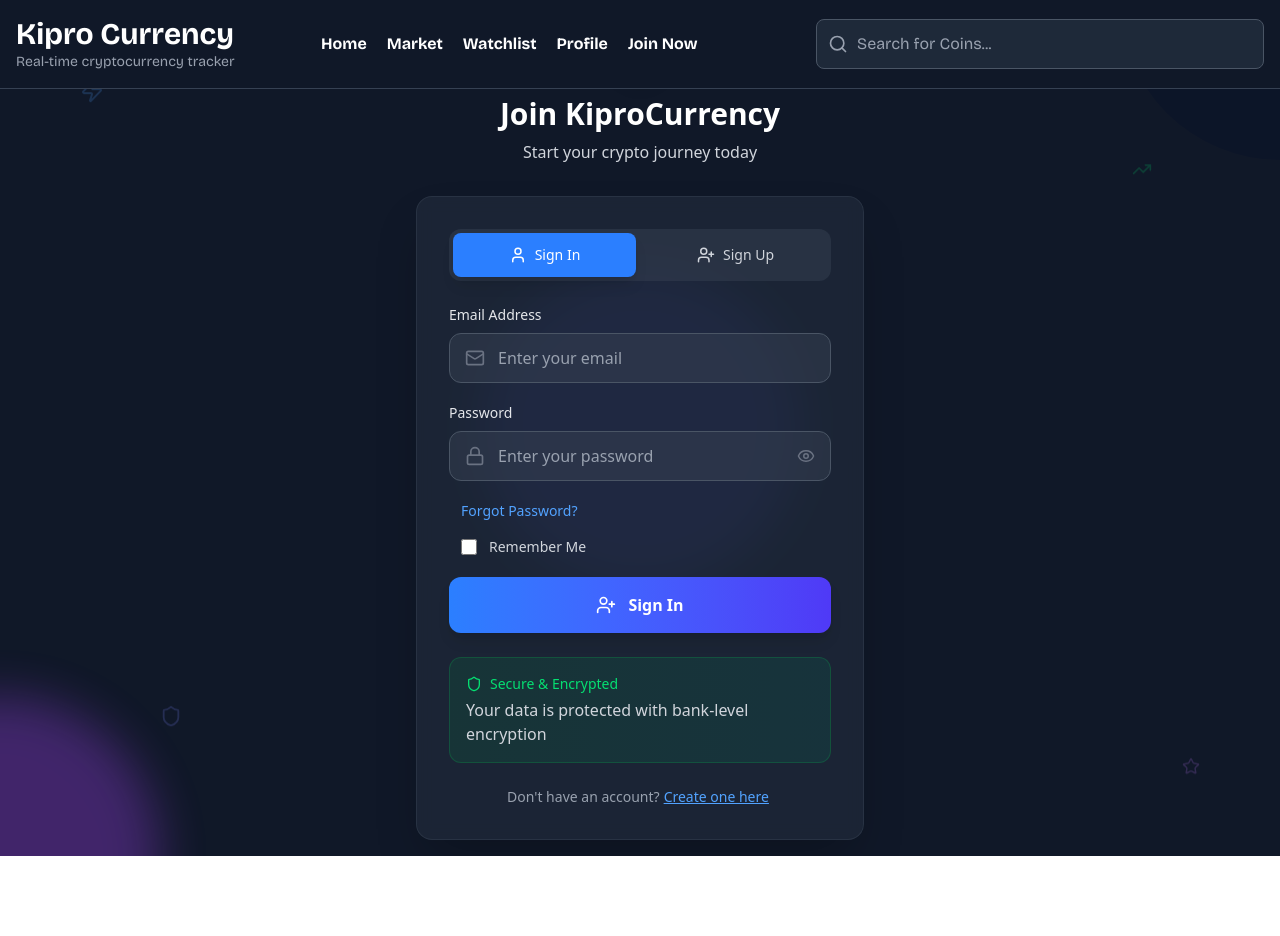
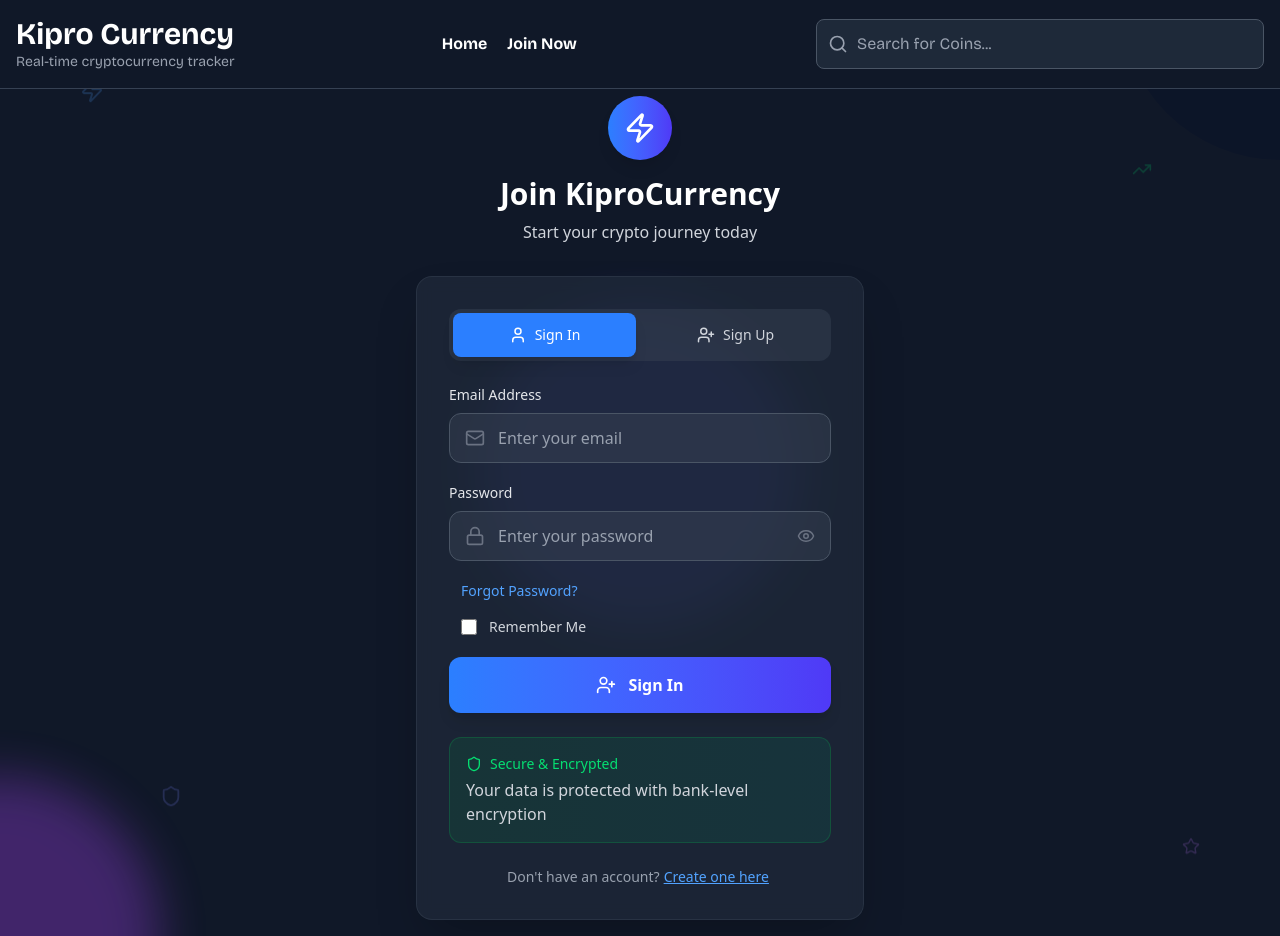
Before and after one commit to Elai5/crypto-tracker, a React (Vite) app: page /signin in a window 1280 px wide. Before the commit the page ends 856 px from the top, so only its background shows below. Built offline with nearby package versions, Linux system fonts and the light colour scheme.

Commit message:
rendered links to be shown based on whether user is logged in or not

```diff
--- a/src/components/CoinRow.jsx
+++ b/src/components/CoinRow.jsx
@@ -137,15 +137,16 @@ const CoinRow = ({
             e.stopPropagation();
             onAddToWatchlist(coin);
           }}
+          className={`transition-colors duration-200 ${
+            isInWatchlist
+              ? "text-yellow-400"
+              : "text-grey-400 hover:text-yellow-300"
+          }`}
         >
           <Star
             fill={isInWatchlist ? "currentColor" : "none"}
             stroke="currentColor"
-            className={`w-5 h-5 transition-colors duration-200 ${
-              isInWatchlist
-                ? "text-yellow-400"
-                : "text-gray-400 hover:text-yellow-300"
-            }`}
+            className="w-5 h-5"
           />
         </button>
       </td>
--- a/src/components/Header.jsx
+++ b/src/components/Header.jsx
@@ -2,11 +2,20 @@
 
 import React from "react";
 import SearchBar from "../components/Searchbar";
+import { supabase } from "../supabaseClient";
 
-import { NavLink } from "react-router-dom";
-import { ArrowBigDown, ChevronDown } from "lucide-react";
+import { NavLink, useNavigate } from "react-router-dom";
+import { useAuth } from "../context/AuthContext";
 
 const Header = ({ searchTerm, onSearchChange, coins = [], onCoinSelect }) => {
+  const { user, signOut } = useAuth();
+  const navigate = useNavigate();
+
+  const handleSingOut = async () => {
+    await signOut();
+    navigate("/");
+  };
+
   return (
     <header className="fixed top-0 left-0 right-0 z-50 bg-gray-900 border-b border-gray-700 backdrop-blur-sm bg-opacity-95">
       <div className="container mx-auto px-4 py-4 font-primary">
@@ -21,6 +30,7 @@ const Header = ({ searchTerm, onSearchChange, coins = [], onCoinSelect }) => {
             </p>
           </div>
           <>
+            {/* navigation links */}
             <nav>
               <ul className="flex  gap-5 ">
                 <li className="text-white font-bold">
@@ -31,6 +41,8 @@ const Header = ({ searchTerm, onSearchChange, coins = [], onCoinSelect }) => {
                     Home
                   </NavLink>
                 </li>
+                {/* restricted to only is user is logged in */}
+                {user && (
                   <li className="text-white font-bold">
                     <NavLink
                       to="/"
@@ -39,6 +51,9 @@ const Header = ({ searchTerm, onSearchChange, coins = [], onCoinSelect }) => {
                       Market
                     </NavLink>
                   </li>
+                )}
+                {/* restricted to only is user is logged in */}
+                {user && (
                   <li className="text-white font-bold">
                     <NavLink
                       to="/watchlist"
@@ -47,6 +62,9 @@ const Header = ({ searchTerm, onSearchChange, coins = [], onCoinSelect }) => {
                       Watchlist
                     </NavLink>
                   </li>
+                )}
+                {/* Show Profile only if user is logged in */}
+                {user && (
                   <li className=" text-white font-bold">
                     <NavLink
                       to="/profile"
@@ -56,6 +74,10 @@ const Header = ({ searchTerm, onSearchChange, coins = [], onCoinSelect }) => {
                     </NavLink>
                     {/* <ChevronDown size={16} /> */}
                   </li>
+                )}
+
+                {/* Show Join Now only if user is NOT logged in */}
+                {!user && (
                   <li className="text-white font-bold">
                     <NavLink
                       to="/signin"
@@ -64,6 +86,19 @@ const Header = ({ searchTerm, onSearchChange, coins = [], onCoinSelect }) => {
                       Join Now
                     </NavLink>
                   </li>
+                )}
+
+                {/* Show Sign Out button only if user is logged in */}
+                {user && (
+                  <li className="text-white font-bold">
+                    <button
+                      onClick={signOut}
+                      className="hover:text-yellow-400 transition-colors"
+                    >
+                      Sign Out
+                    </button>
+                  </li>
+                )}
               </ul>
             </nav>
           </>
--- a/src/context/AuthContext.jsx
+++ b/src/context/AuthContext.jsx
@@ -2,7 +2,7 @@
 
 import React from "react";
 import { createContext, useContext, useState, useEffect } from "react";
-import { supabase } from "../supabaseClient"; // or wherever your Supabase client is
+import { supabase } from "../supabaseClient";
 
 const AuthContext = createContext();
 
--- a/src/pages/Signin.jsx
+++ b/src/pages/Signin.jsx
@@ -53,7 +53,7 @@ const Signin = () => {
     }
   };
   return (
-    <div className="min-h-screen bg-gray-900 relative overflow-hidden">
+    <div className="min-h-screen bg-gray-900 relative overflow-hidden pt-20">
       {/* subtle background animation */}
       <div className="absolute inset-0 overflow-hidden">
         <div className="absolute -top-40 -right-40 w-80 h-80 bg-blue-500 rounded-full mix-blend-multiply filter-blur-xl opacity-10 animate-pulse"></div>
--- a/src/pages/Signup.jsx
+++ b/src/pages/Signup.jsx
@@ -79,7 +79,7 @@ const Signup = () => {
     }
   };
   return (
-    <div className="min-h-screen bg-gray-900 relative overflow-hidden">
+    <div className="min-h-screen bg-gray-900 relative overflow-hidden pt-20">
       {/* subtle background animation */}
       <div className="absolute inset-0 overflow-hidden">
         <div className="absolute -top-40 -right-40 w-80 h-80 bg-blue-500 rounded-full mix-blend-multiply filter blur-xl opacity-10 animate-pulse"></div>
```
Lines whose indentation alone changed are shown as unchanged.
